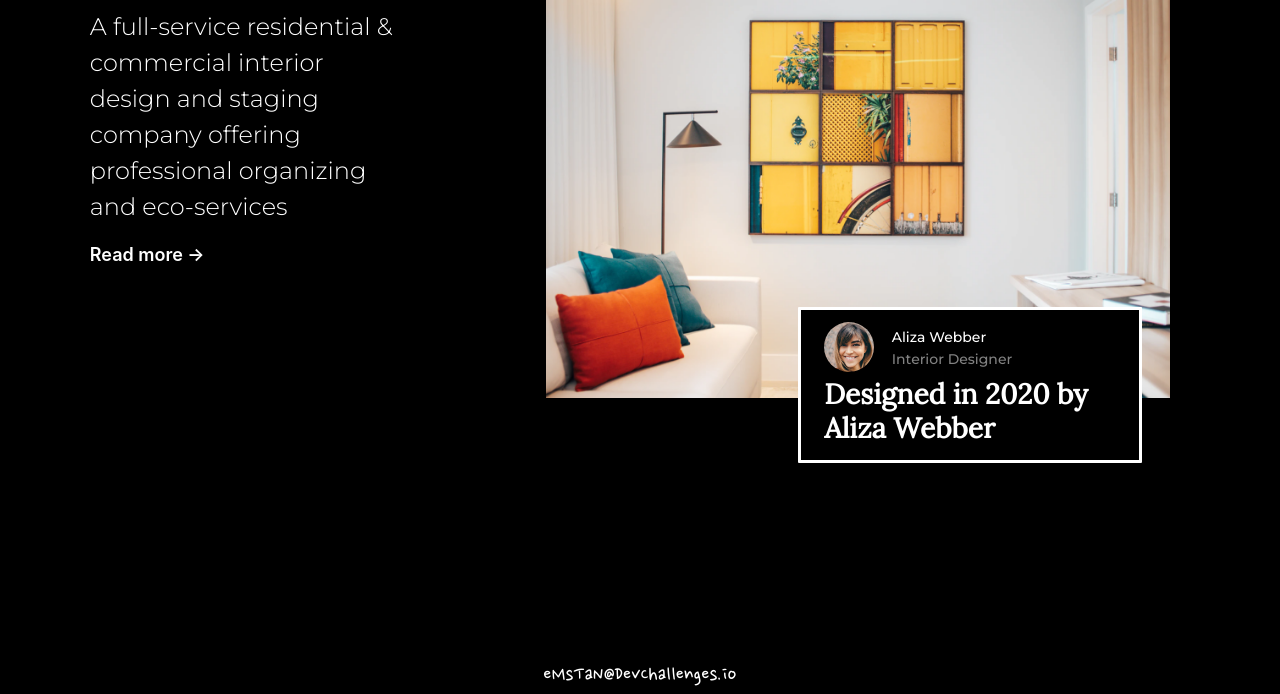
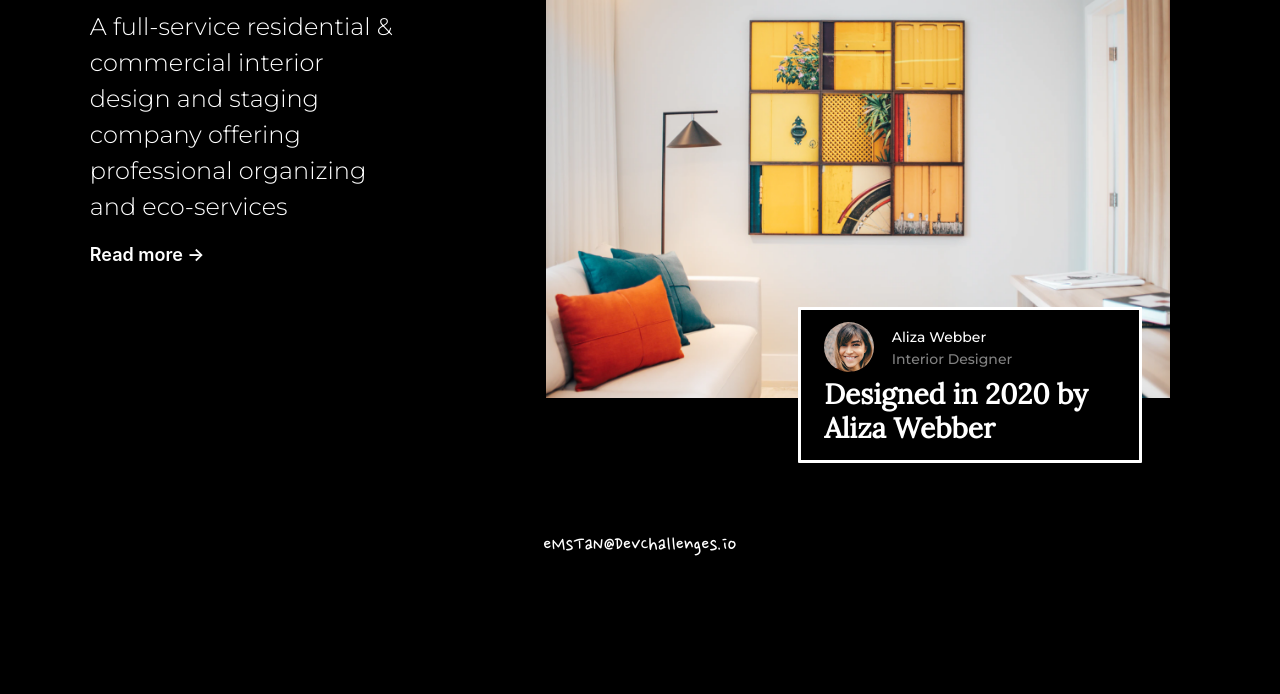
Before and after one commit to em-stan0000/Interior-Consultant, a plain HTML site: page index.html in a window 1280 px wide. Shown: the part 266-960 px from the top of the page. After the commit the page ends 830 px from the top, so only its background shows below. Drawn offline with nearby package versions, Linux system fonts and the light colour scheme.

Commit message:
adjusted footer

```diff
--- a/css/styles.css
+++ b/css/styles.css
@@ -118,6 +118,5 @@ img {
 footer{
   font-family: 'Nanum Pen Script', cursive;
   font-size: 23px;
-  padding-top: 130px;
   text-align: center;
 }
```
